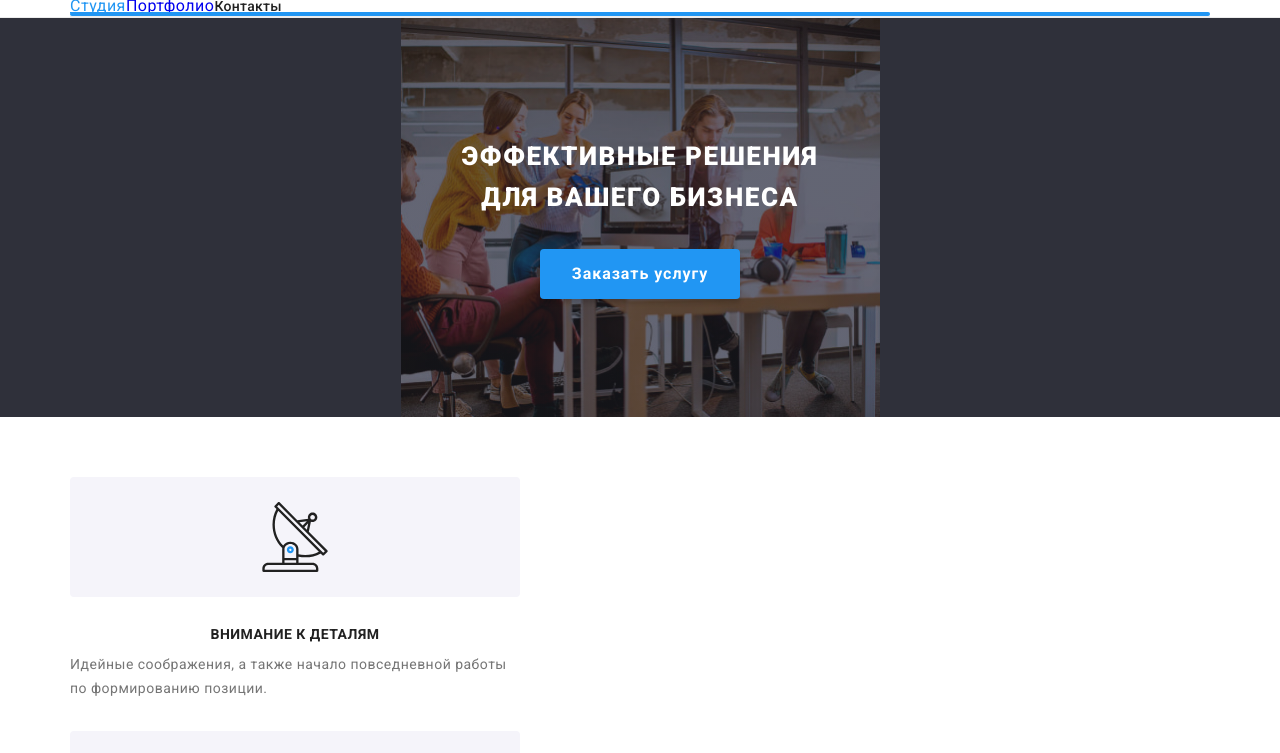
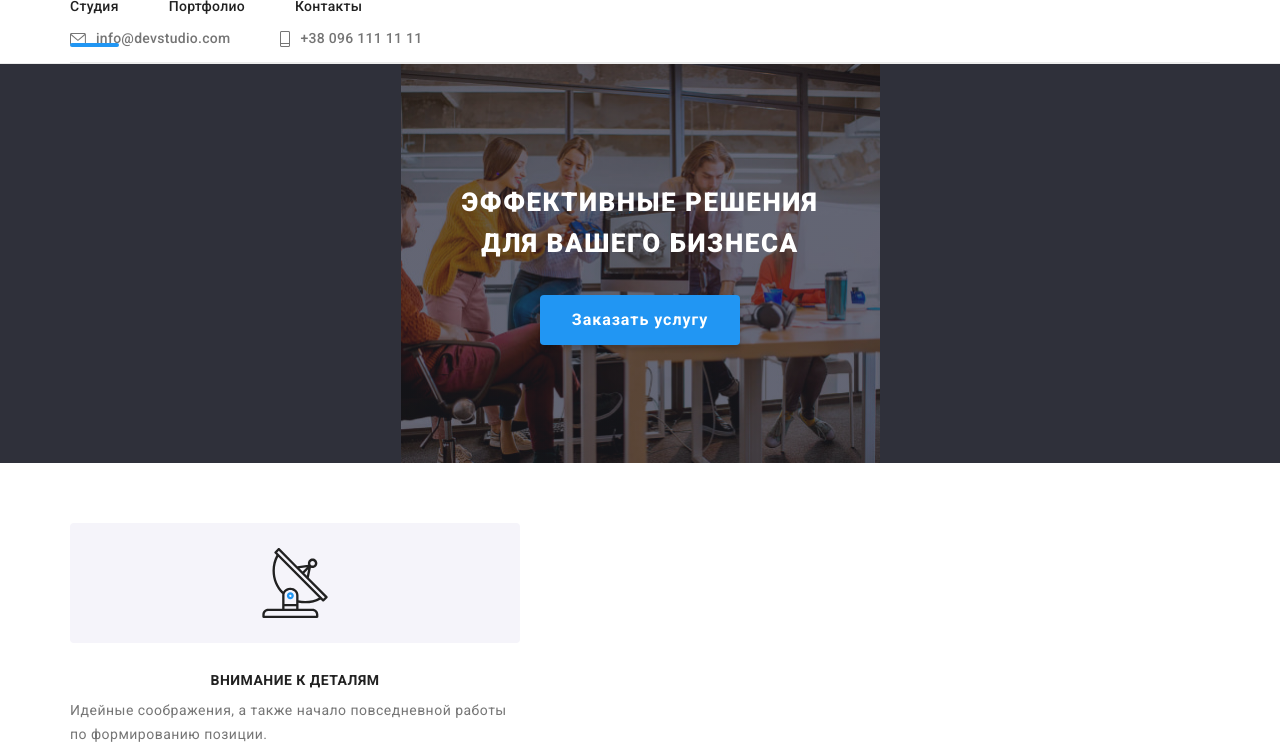
Before and after one commit to AntonioKBP/goit-markup-hw-08, a plain HTML site: page index.html in a window 1280 px wide. Shown: the part 64-817 px from the top of the page. Drawn offline with nearby package versions, Linux system fonts and the light colour scheme.

Commit message:
some corr

```diff
--- a/index.html
+++ b/index.html
@@ -75,12 +75,12 @@
           <nav>
             <ul class="header__desktop-nav-list">
               <li class="header__desktop-nav-item">
-                <a class="header__desktop-nav-link header__nav-link--current" href="#">Студия</a>
+                <a class="header__desktop-nav-link header__desktop-nav-link--current" href="#">Студия</a>
               </li>
               <li class="header__desktop-nav-item">
                 <a class="header__desktop-nav-link" href="./portfolio.html">Портфолио</a>
               </li>
-              <li class="header__desktop-nav-item"><a class="header__nav-link" href="#">Контакты</a></li>
+              <li class="header__desktop-nav-item"><a class="header__desktop-nav-link" href="#">Контакты</a></li>
             </ul>
           </nav>
           <ul class="header__desktop-address-list">
--- a/sass/components/_header-address-list.scss
+++ b/sass/components/_header-address-list.scss
@@ -1,48 +1,52 @@
-// .header {
-//   &__desktop-address-list {
-// margin-left: auto;
-// list-style: none;
-// display: flex;
-// padding: 0;
-// }
-
-// &__address-item {
-// margin-right: 50px;
-// }
-
-// &__address-item:last-child {
-// margin-right: 0;
-// }
-
-// &__address-link {
-// display: inline-flex;
-// align-items: center;
-// font-weight: 500;
-// font-size: 14px;
-// line-height: 1.14;
-// letter-spacing: 0.02em;
-// text-decoration: none;
-// color: var(--text-color-gray);
-// padding-top: 15px;
-// padding-bottom: 15px;
-// transition: color 250ms var(--cubik-timings);
-// }
-
-// &__desktop-address-link:hover,
-// &__desktop-address-link:focus {
-// color: var(--accent-color);
-// }
-
-// &__desktop-icon-phone {
-// fill: currentColor;
-// margin-right: 10px;
-// }
-
-// &__desktop-icon-envelope {
-// fill: currentColor;
-// margin-right: 10px;
-// }
-// }
-.header__desktop-address-list {
+.header {
+  &__desktop-address-list {
+margin-left: auto;
+list-style: none;
+display: flex;
+padding: 0;
+}
+@media screen and (max-width: 768px){
+&__desktop-address-list {
     display: none;
 }
+}
+
+
+
+&__desktop-address-item {
+margin-right: 50px;
+}
+
+&__desktop-address-item:last-child {
+margin-right: 0;
+}
+
+&__desktop-address-link {
+display: inline-flex;
+align-items: center;
+font-weight: 500;
+font-size: 14px;
+line-height: 1.14;
+letter-spacing: 0.02em;
+text-decoration: none;
+color: var(--text-color-gray);
+padding-top: 15px;
+padding-bottom: 15px;
+transition: color 250ms var(--cubik-timings);
+}
+
+&__desktop-address-link:hover,
+&__desktop-address-link:focus {
+color: var(--accent-color);
+}
+
+&__desktop-icon-phone {
+fill: currentColor;
+margin-right: 10px;
+}
+
+&__desktop-icon-envelope {
+fill: currentColor;
+margin-right: 10px;
+}
+}
--- a/sass/components/_header-logo.scss
+++ b/sass/components/_header-logo.scss
@@ -154,6 +154,11 @@
 
       color: var(--absolute-black);
     }
+        @media screen and (max-width: 768px) {
+          &__logo {
+            margin-right: 88px;
+          }
+        }
 
     &__logo--accent {
       color: var(--accent-color);
--- a/sass/components/_header-nav-list.scss
+++ b/sass/components/_header-nav-list.scss
@@ -1,27 +1,29 @@
 .header {
-
-}
-.header__desktop-nav-list {
+&__desktop-nav-list {
         list-style: none;
         display: flex;
         padding: 0;
     }
 
+@media screen and (max-width: 768px) {
+    &__desktop-nav-list {
+        display: none;
+    }
+}
 
-
-.header__nav-item {
+    &__desktop-nav-item {
         margin-right: 50px;
     }
 
-.header__nav-item:last-child {
+    &__desktop-nav-item:last-child {
         margin-right: 0;
     }
 
-.header__nav-link--current {
+    &__desktop-nav-link--current {
         color: var(--accent-color);
     }
 
-.header__nav-link {
+    &__desktop-nav-link {
         position: relative;
         font-weight: 500;
         font-size: 14px;
@@ -35,12 +37,12 @@
 
     }
 
-.header__nav-link:hover,
-.header__nav-link:focus {
+    &__desktop-nav-link:hover,
+    &__desktop-nav-link:focus {
         color: var(--accent-color);
     }
 
-.header__nav-link--current::after {
+    &__desktop-nav-link--current::after {
         position: absolute;
         left: 0;
         bottom: 0;
@@ -51,3 +53,4 @@
         background-color: var(--accent-color);
         border-radius: 2px;
     }
+}
```
Also changed, not shown: css/main.min.css, 1 other file. Lines whose indentation alone changed are shown as unchanged.
